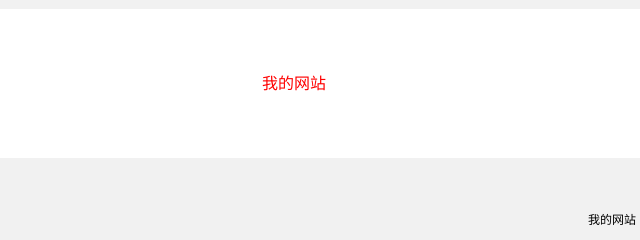
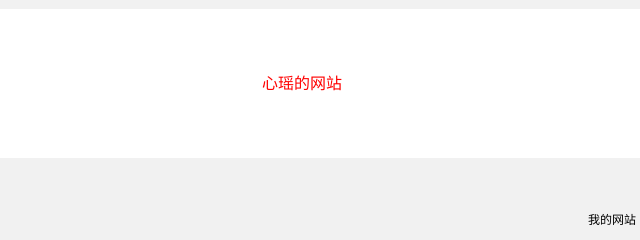
Before and after one commit to xinyao0309/Xinyao, a plain HTML site: page index.html in a window 1280 px wide. Shown: the part 155-395 px from the top of the page, 28-668 px from the left. Drawn offline with Linux system fonts and the light colour scheme.

Commit message:
Update index.html

```diff
--- a/index.html
+++ b/index.html
@@ -25,7 +25,7 @@
          line-height:1.7;
          color:red;
     ">
-      <p>我的网站</p>
+      <p>心瑶的网站</p>
     </div>
     <div style="
       background-color:#f1f1f1;
```
